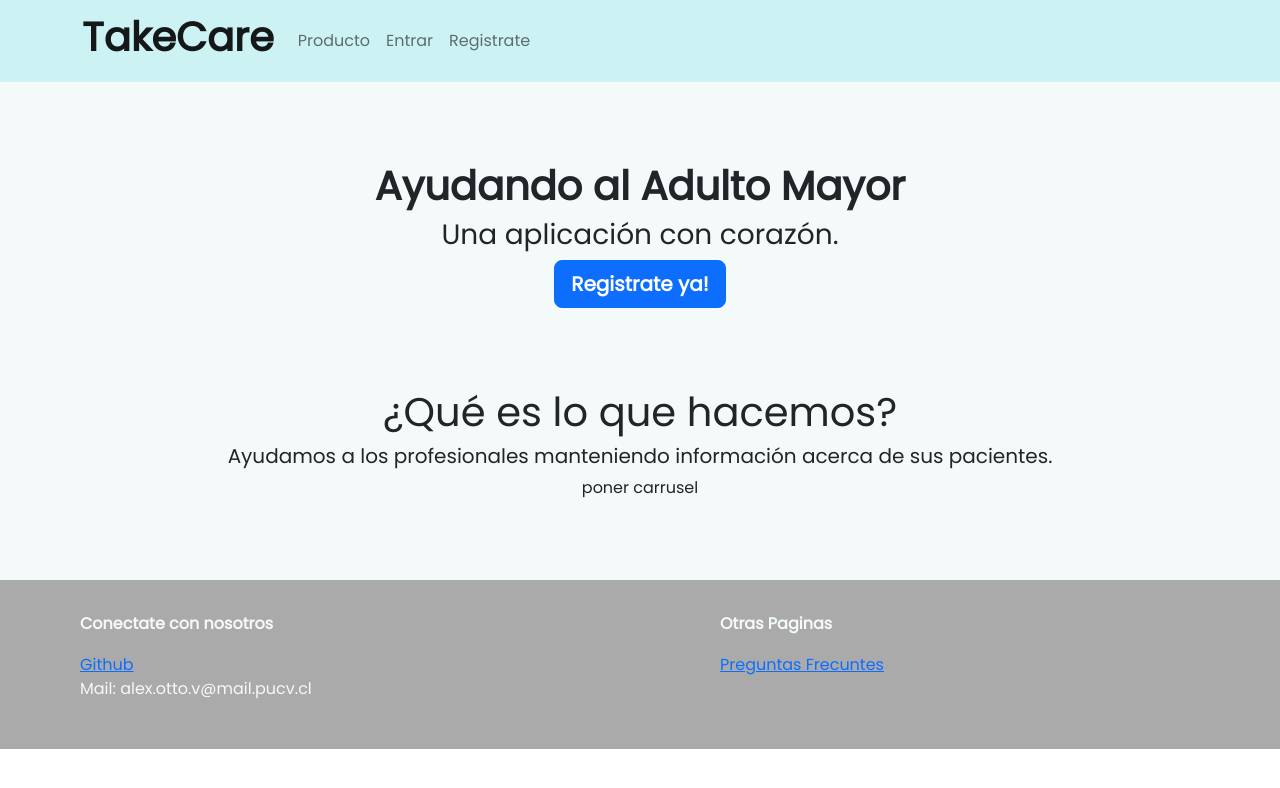
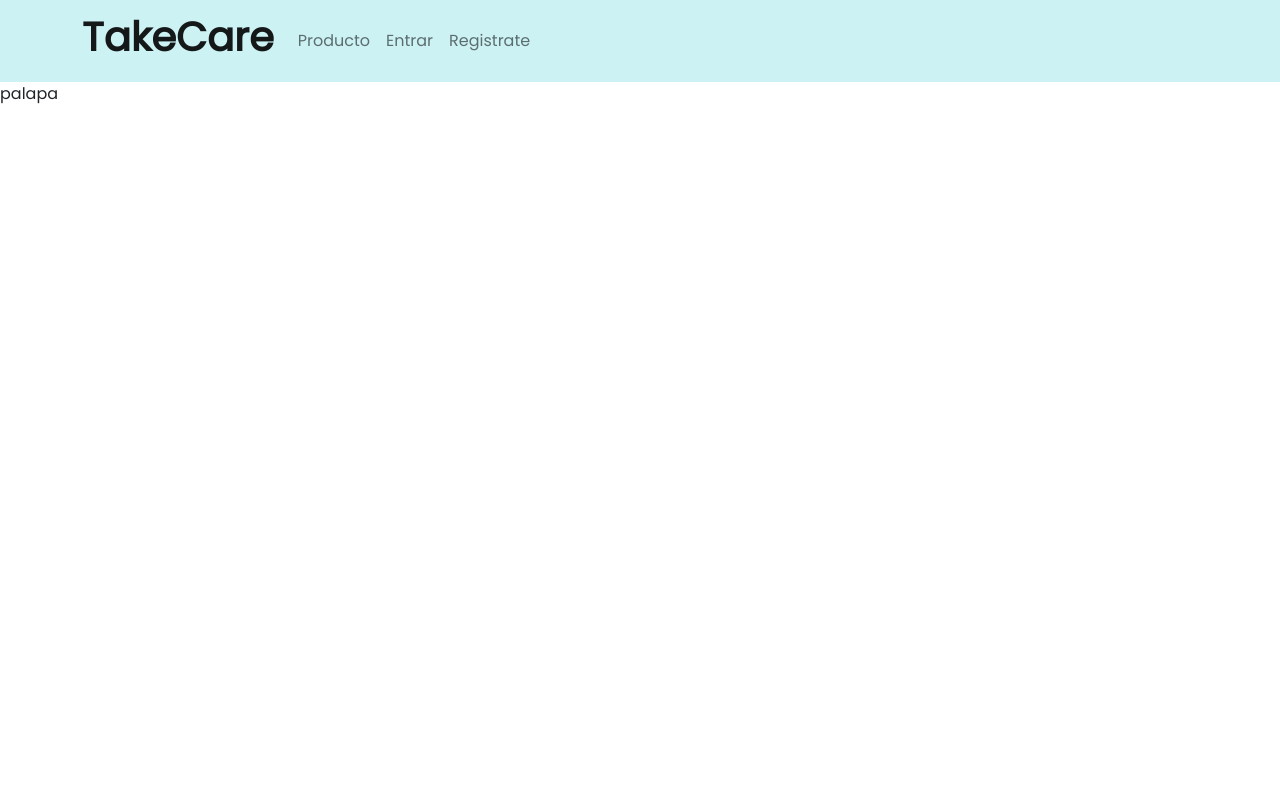
Before and after one commit to mrav7/TakeCare, a React (Vite) app in the folder TakeCare/: page /product in a window 1280 px wide. Shown: the top 788 px of the page. Built offline with nearby package versions, Linux system fonts and the light colour scheme.

Commit message:
añadi router y pagina de productos

```diff
--- a/TakeCare/package.json
+++ b/TakeCare/package.json
@@ -13,7 +13,8 @@
     "bootstrap": "^5.2.3",
     "react": "^18.2.0",
     "react-bootstrap": "^2.7.4",
-    "react-dom": "^18.2.0"
+    "react-dom": "^18.2.0",
+    "react-router-dom": "^6.11.2"
   },
   "devDependencies": {
     "@types/react": "^18.0.28",
--- a/TakeCare/src/components/navBars/InNavBar.jsx
+++ b/TakeCare/src/components/navBars/InNavBar.jsx
@@ -10,11 +10,11 @@ function InNav() {
 
     <Navbar className='navBar'  expand="lg">
       <Container >
-        <Navbar.Brand href="#home"><h1><strong>TakeCare</strong></h1></Navbar.Brand>
+        <Navbar.Brand href="/"><h1><strong>TakeCare</strong></h1></Navbar.Brand>
         <Navbar.Toggle aria-controls="basic-navbar-nav" />
         <Navbar.Collapse id="basic-navbar-nav">
           <Nav className="me-auto">
-            <Nav.Link href="#home">Producto</Nav.Link>
+            <Nav.Link href="/product">Producto</Nav.Link>
             <Nav.Link href="#link">Entrar</Nav.Link>
             <Nav.Link href="#link">Registrate</Nav.Link>
           </Nav>
--- a/TakeCare/src/main.jsx
+++ b/TakeCare/src/main.jsx
@@ -1,11 +1,27 @@
 import React from 'react'
 import ReactDOM from 'react-dom/client'
 import App from './App.jsx'
+import Product from './pages/product.jsx'
 import './index.css'
+import {
+  createBrowserRouter,
+  RouterProvider,
+} from "react-router-dom";
+
+const router = createBrowserRouter([
+  {
+    path: "/",
+    element: <App/>,
+  },{
+
+    path: "product",
+    element: <Product/>,
+  }
+]);
 
 ReactDOM.createRoot(document.getElementById('root')).render(
   <React.StrictMode>
-    <App />
+    <RouterProvider router={router} />
 
   </React.StrictMode>,
 )
--- /dev/null
+++ b/TakeCare/src/pages/Product.jsx
@@ -0,0 +1,13 @@
+import React from 'react'
+import InNav from '../components/navBars/InNavBar'
+
+function Product() {
+  return (
+    <div>
+        <InNav/>
+        <p>palapa</p>
+    </div>
+  )
+}
+
+export default Product
```
Also changed, not shown: 1 other file (tests, documents, lock files or other folders).
